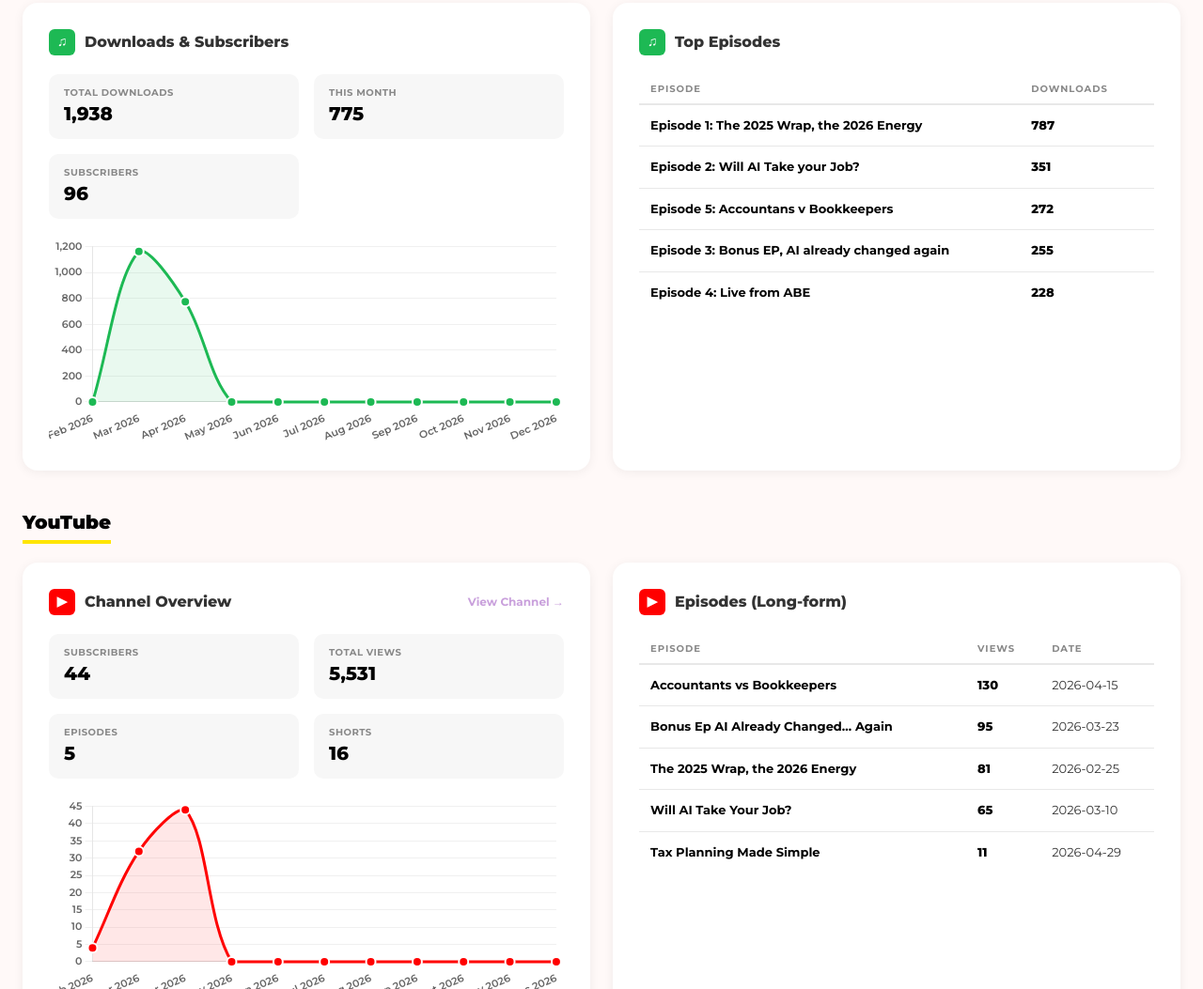
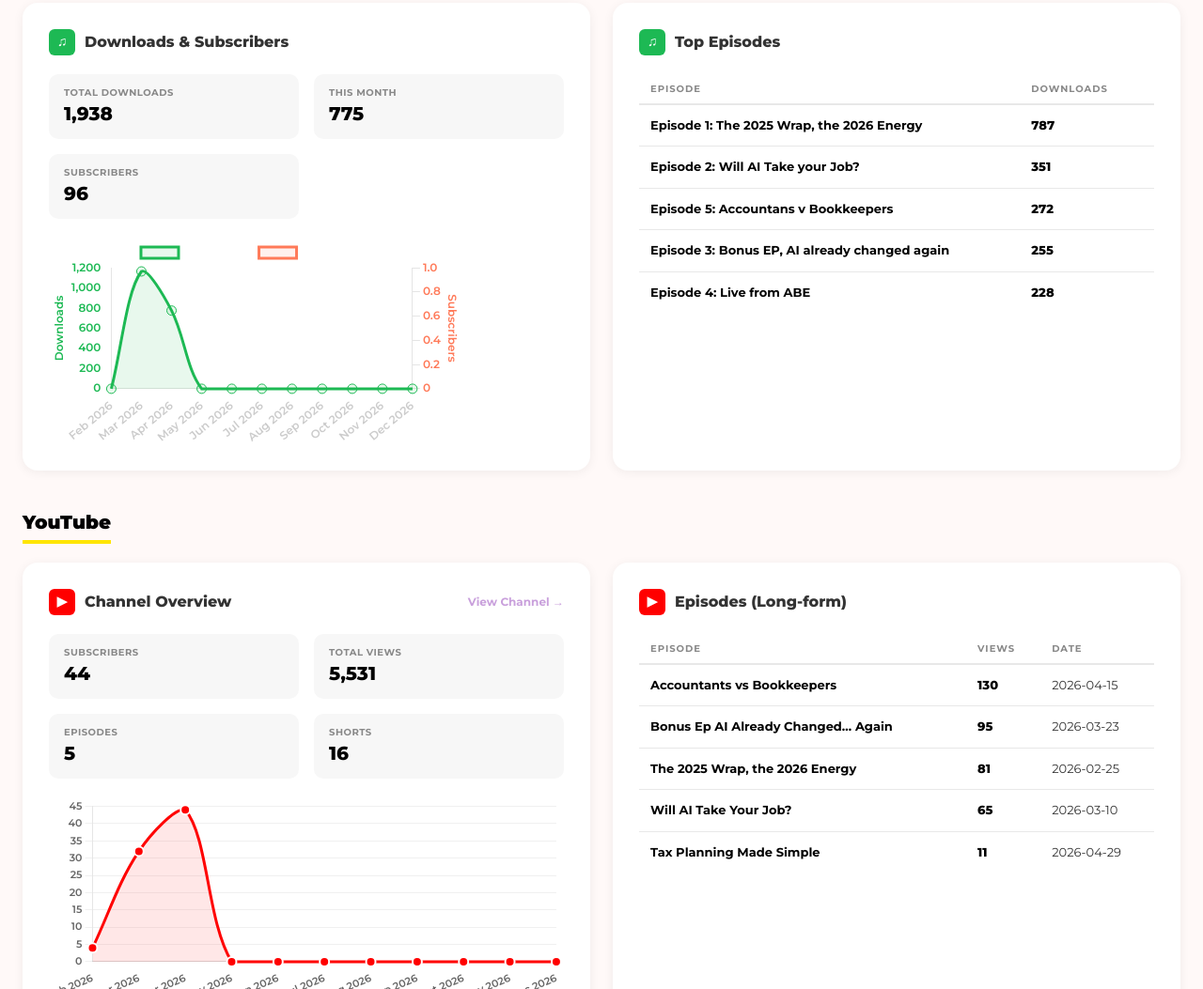
Before and after one commit to AAHpod/AAH_dashboard, a plain HTML site: page index.html in a window 1280 px wide. Shown: the part 700-1753 px from the top of the page at 94% size. Drawn offline with nearby package versions, Linux system fonts and the light colour scheme; no server answers.

Commit message:
Add subscribers line to podcast chart with dual y-axes

```diff
--- a/index.html
+++ b/index.html
@@ -835,13 +835,44 @@
       statBox('This Month', D.podcast.monthlyDownloads) +
       statBox('Subscribers', D.podcast.subscribers);
 
-    makeLineChart(
-      document.getElementById('podChart'),
-      D.podcast.monthlyDownloads_history.map(m => m.month),
-      D.podcast.monthlyDownloads_history.map(m => m.downloads),
-      '#1DB954', 'Downloads'
-    );
-
+    new Chart(document.getElementById('podChart'), {
+      type: 'line',
+      data: {
+        labels: D.podcast.monthlyDownloads_history.map(m => m.month),
+        datasets: [
+          {
+            label: 'Downloads',
+            data: D.podcast.monthlyDownloads_history.map(m => m.downloads),
+            borderColor: '#1DB954',
+            backgroundColor: 'rgba(29,185,84,0.1)',
+            fill: true,
+            tension: 0.35,
+            pointRadius: 5,
+            yAxisID: 'y'
+          },
+          {
+            label: 'Subscribers',
+            data: D.podcast.monthlyDownloads_history.map(m => m.subscribers),
+            borderColor: '#FF7A59',
+            backgroundColor: 'rgba(255,122,89,0.1)',
+            fill: true,
+            tension: 0.35,
+            pointRadius: 5,
+            yAxisID: 'y1'
+          }
+        ]
+      },
+      options: {
+        responsive: true,
+        interaction: { mode: 'index', intersect: false },
+        plugins: { legend: { labels: { color: '#fff' } } },
+        scales: {
+          x: { ticks: { color: '#ccc' }, grid: { color: 'rgba(255,255,255,0.08)' } },
+          y: { type: 'linear', position: 'left', title: { display: true, text: 'Downloads', color: '#1DB954' }, ticks: { color: '#1DB954' }, grid: { color: 'rgba(255,255,255,0.08)' } },
+          y1: { type: 'linear', position: 'right', title: { display: true, text: 'Subscribers', color: '#FF7A59' }, ticks: { color: '#FF7A59' }, grid: { drawOnChartArea: false } }
+        }
+      }
+    });
     document.getElementById('podEpisodes').innerHTML = episodeTable(D.podcast.topEpisodes, 'Downloads', false);
 
     // ── Instagram ──────────────────────────────────────────
```
